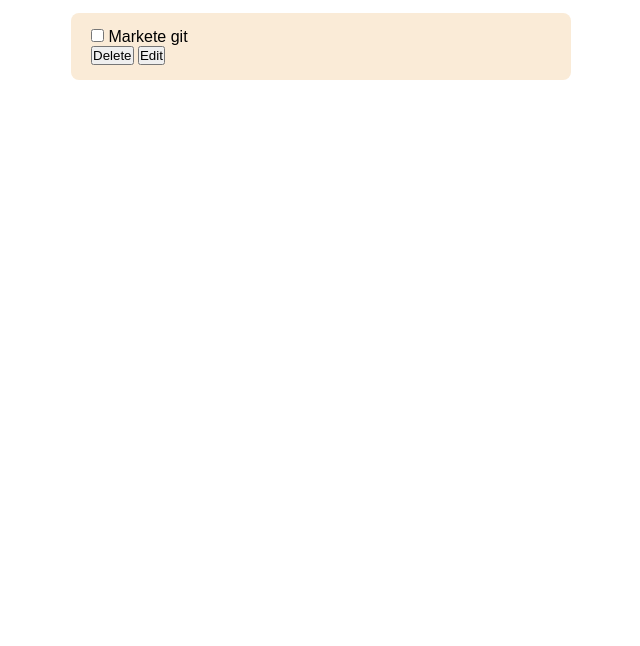
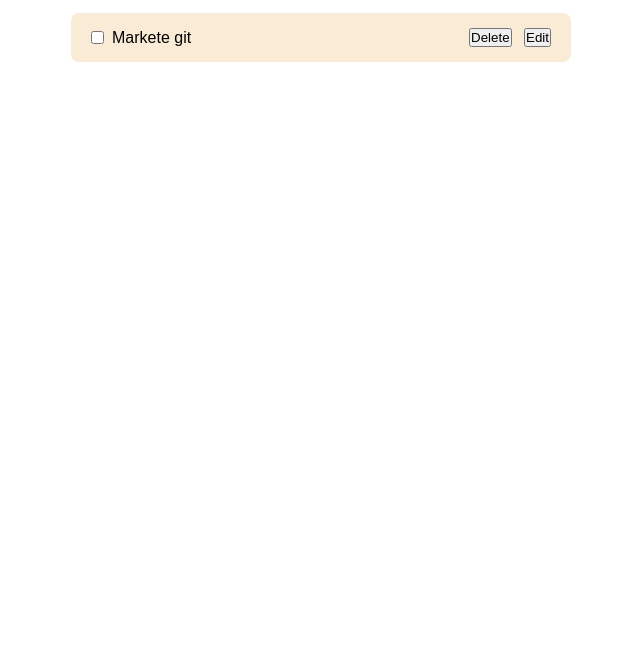
Before and after one commit to szrokmn/Sezer-s_todo, a plain HTML site: page index.html in a window 1280 px wide. Shown: the part 154-800 px from the top of the page, without its empty margins (319-959 px from the left). Drawn offline with Linux system fonts and the light colour scheme.

Commit message:
html finished

```diff
--- a/style.css
+++ b/style.css
@@ -60,5 +60,18 @@ body{
     background-color: antiquewhite;
 }
 .todo {
-
+    display: flex;
+    align-items: center;
+    justify-content: space-between;
 }
+.todo_left{
+    display: flex;
+    align-items: center;
+}
+.todo_text, .todo_edit{
+    margin-left: 8px;
+}
+.todo_cb:checked ~ .todo_text{
+    text-decoration: line-through;
+    color: gray;
+}
```
